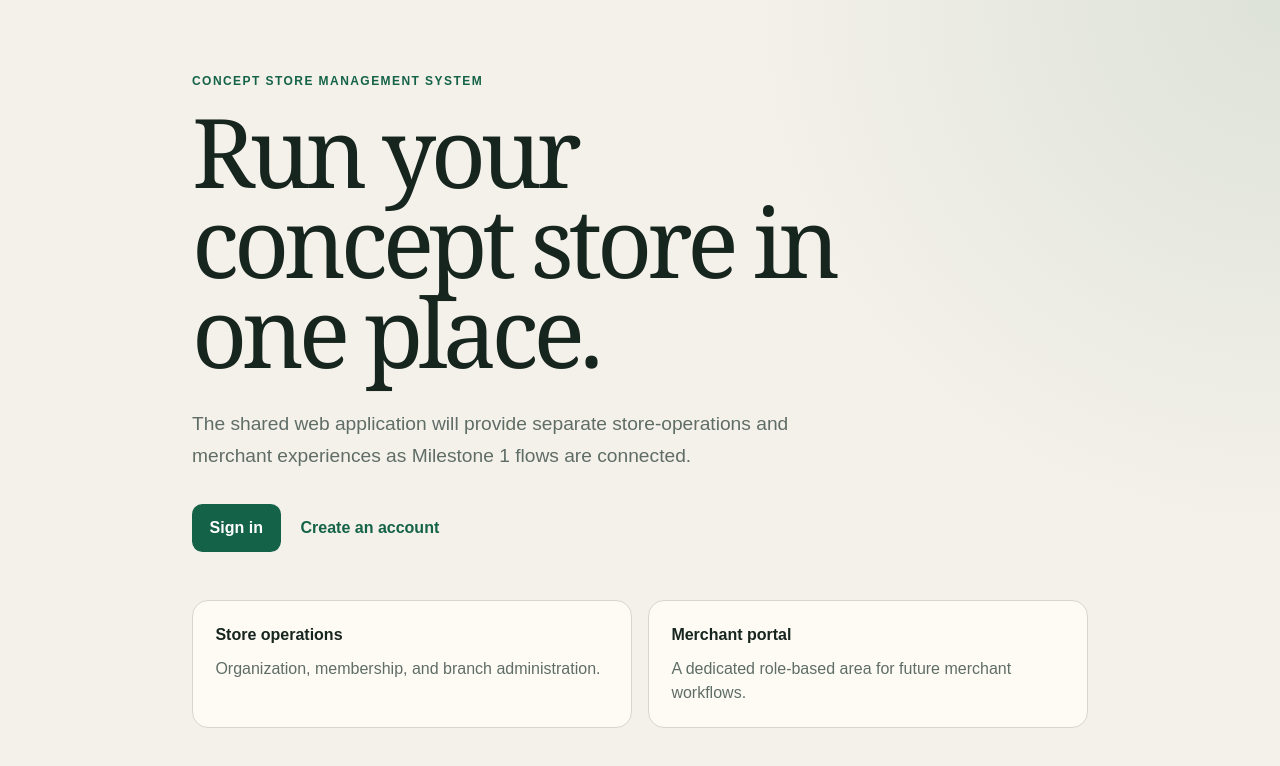
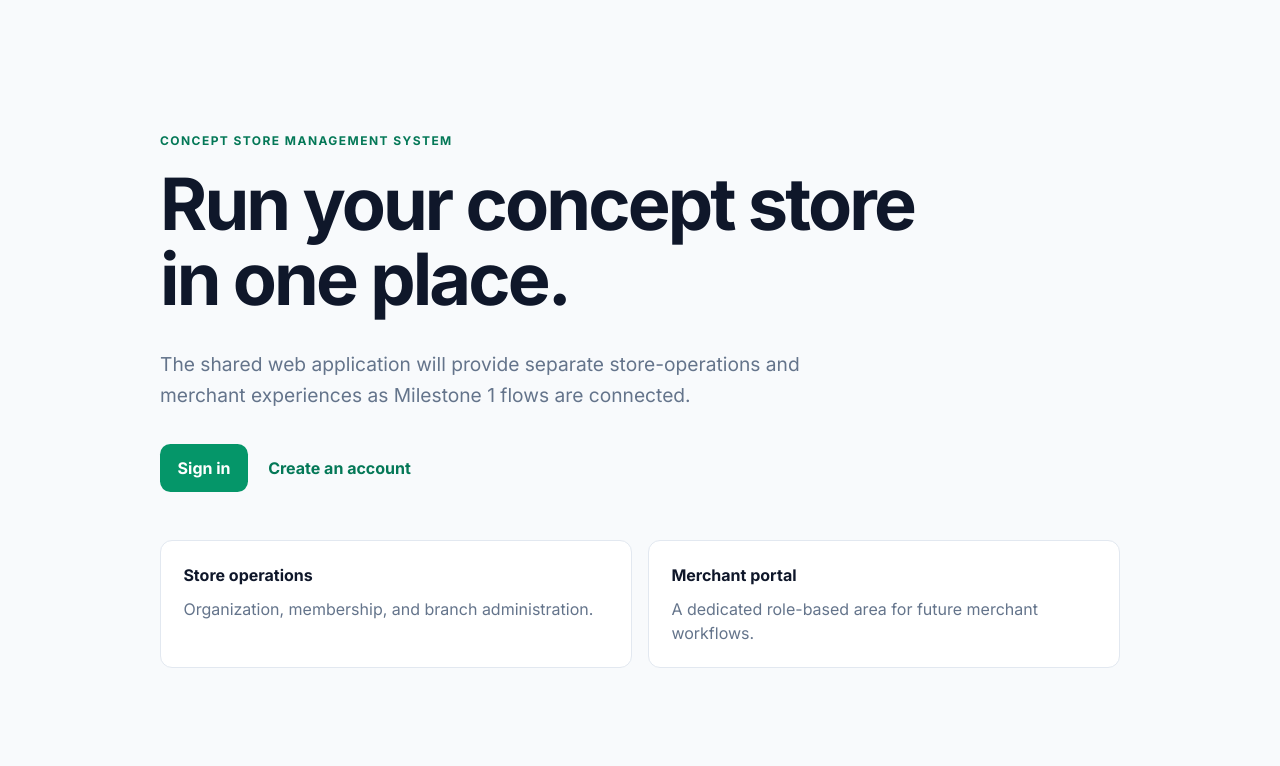
Before and after one commit to khenshi/concept-store, a Next.js app in the folder frontend/: page / in a window 1280 px wide. Shown: the top 766 px of the page. Built offline with nearby package versions, Linux system fonts and the light colour scheme; no server answers.

Commit message:
frontend(design): redesign with new font and colors

```diff
--- a/frontend/src/app/globals.css
+++ b/frontend/src/app/globals.css
@@ -1,12 +1,18 @@
 @import 'tailwindcss';
 
 :root {
-  --background: #f4f1ea;
-  --foreground: #17251f;
-  --muted: #5f6d66;
-  --surface: #fffdf8;
-  --border: #d8d5cc;
-  --accent: #146348;
+  --primary: #059669;
+  --primary-dark: #047857;
+  --primary-light: #d1fae5;
+  --accent: #f59e0b;
+  --background: #f8fafc;
+  --surface: #ffffff;
+  --foreground: #0f172a;
+  --muted: #64748b;
+  --border: #e2e8f0;
+  --success: #16a34a;
+  --warning: #f59e0b;
+  --error: #dc2626;
 }
 
 * {
@@ -20,14 +26,7 @@ html {
 body {
   margin: 0;
   color: var(--foreground);
-  background:
-    radial-gradient(
-      circle at top right,
-      rgb(20 99 72 / 10%),
-      transparent 34rem
-    ),
-    var(--background);
-  font-family: Arial, Helvetica, sans-serif;
+  background: var(--background);
 }
 
 .home-shell {
@@ -38,12 +37,12 @@ body {
 }
 
 .intro {
-  width: min(100%, 56rem);
+  width: min(100%, 60rem);
 }
 
 .eyebrow {
   margin: 0 0 1rem;
-  color: var(--accent);
+  color: var(--primary-dark);
   font-size: 0.75rem;
   font-weight: 700;
   letter-spacing: 0.12em;
@@ -51,13 +50,12 @@ body {
 }
 
 h1 {
-  max-width: 12ch;
+  max-width: 17ch;
   margin: 0;
-  font-family: Georgia, 'Times New Roman', serif;
-  font-size: clamp(3rem, 9vw, 6rem);
-  font-weight: 500;
-  letter-spacing: -0.055em;
-  line-height: 0.94;
+  font-size: clamp(2.5rem, 7vw, 4.5rem);
+  font-weight: 700;
+  letter-spacing: -0.04em;
+  line-height: 1.05;
 }
 
 .summary {
@@ -94,15 +92,20 @@ input {
   border: 0;
   border-radius: 0.65rem;
   color: white;
-  background: var(--accent);
+  background: var(--primary);
   font-weight: 700;
   text-decoration: none;
   cursor: pointer;
 }
 
+.primary-link:hover,
+.auth-form button:hover:not(:disabled) {
+  background: var(--primary-dark);
+}
+
 .text-link,
 .alternate-action a {
-  color: var(--accent);
+  color: var(--primary-dark);
   font-weight: 700;
   text-underline-offset: 0.2em;
 }
@@ -117,8 +120,8 @@ input {
 .areas article {
   padding: 1.4rem;
   border: 1px solid var(--border);
-  border-radius: 1rem;
-  background: color-mix(in srgb, var(--surface) 88%, transparent);
+  border-radius: 0.75rem;
+  background: var(--surface);
 }
 
 .areas span {
@@ -144,13 +147,11 @@ input {
   width: min(100%, 29rem);
   padding: clamp(1.5rem, 5vw, 2.5rem);
   border: 1px solid var(--border);
-  border-radius: 1.25rem;
-  background: color-mix(in srgb, var(--surface) 94%, transparent);
-  box-shadow: 0 1.5rem 5rem rgb(23 37 31 / 8%);
+  border-radius: 0.75rem;
+  background: var(--surface);
 }
 
 .wordmark {
-  font-family: Georgia, 'Times New Roman', serif;
   font-size: 1.15rem;
   font-weight: 700;
   text-decoration: none;
@@ -164,7 +165,7 @@ input {
 .status-card h1,
 .app-welcome h1 {
   max-width: none;
-  font-size: clamp(2.25rem, 8vw, 3.5rem);
+  font-size: clamp(2rem, 7vw, 3rem);
 }
 
 .auth-heading > p:last-child,
@@ -203,25 +204,26 @@ input {
 .field input:focus-visible,
 button:focus-visible,
 a:focus-visible {
-  outline: 3px solid rgb(20 99 72 / 28%);
+  outline: 3px solid var(--primary-light);
   outline-offset: 2px;
 }
 
 .field input[aria-invalid='true'] {
-  border-color: #a43a32;
+  border-color: var(--error);
 }
 
 .field-error,
 .form-alert {
   margin: 0;
-  color: #8c2e28;
+  color: var(--error);
   font-size: 0.875rem;
 }
 
 .form-alert {
   padding: 0.8rem;
+  border: 1px solid var(--error);
   border-radius: 0.5rem;
-  background: #f9e9e6;
+  background: var(--surface);
 }
 
 .auth-form button:disabled,
--- a/frontend/src/app/layout.tsx
+++ b/frontend/src/app/layout.tsx
@@ -1,6 +1,12 @@
 import type { Metadata } from 'next';
+import { Inter } from 'next/font/google';
 import { AuthProvider } from '@/features/auth/auth-context';
 import './globals.css';
+
+const inter = Inter({
+  subsets: ['latin'],
+  display: 'swap',
+});
 
 export const metadata: Metadata = {
   title: 'Concept Store Management System',
@@ -10,7 +16,7 @@ export const metadata: Metadata = {
 export default function RootLayout({ children }: LayoutProps<'/'>) {
   return (
     <html lang="en">
-      <body>
+      <body className={inter.className}>
         <AuthProvider>{children}</AuthProvider>
       </body>
     </html>
```
Also changed, not shown: 3 other files (tests, documents, lock files or other folders).
